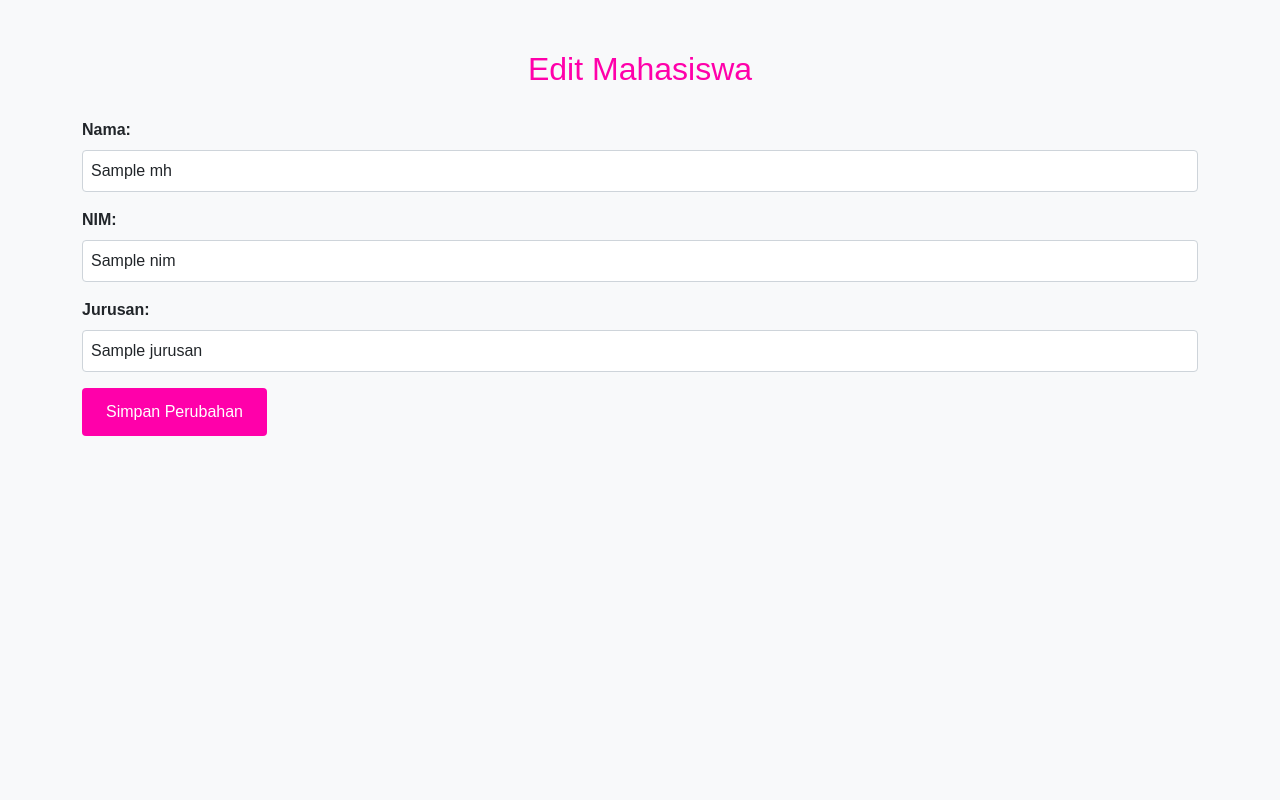
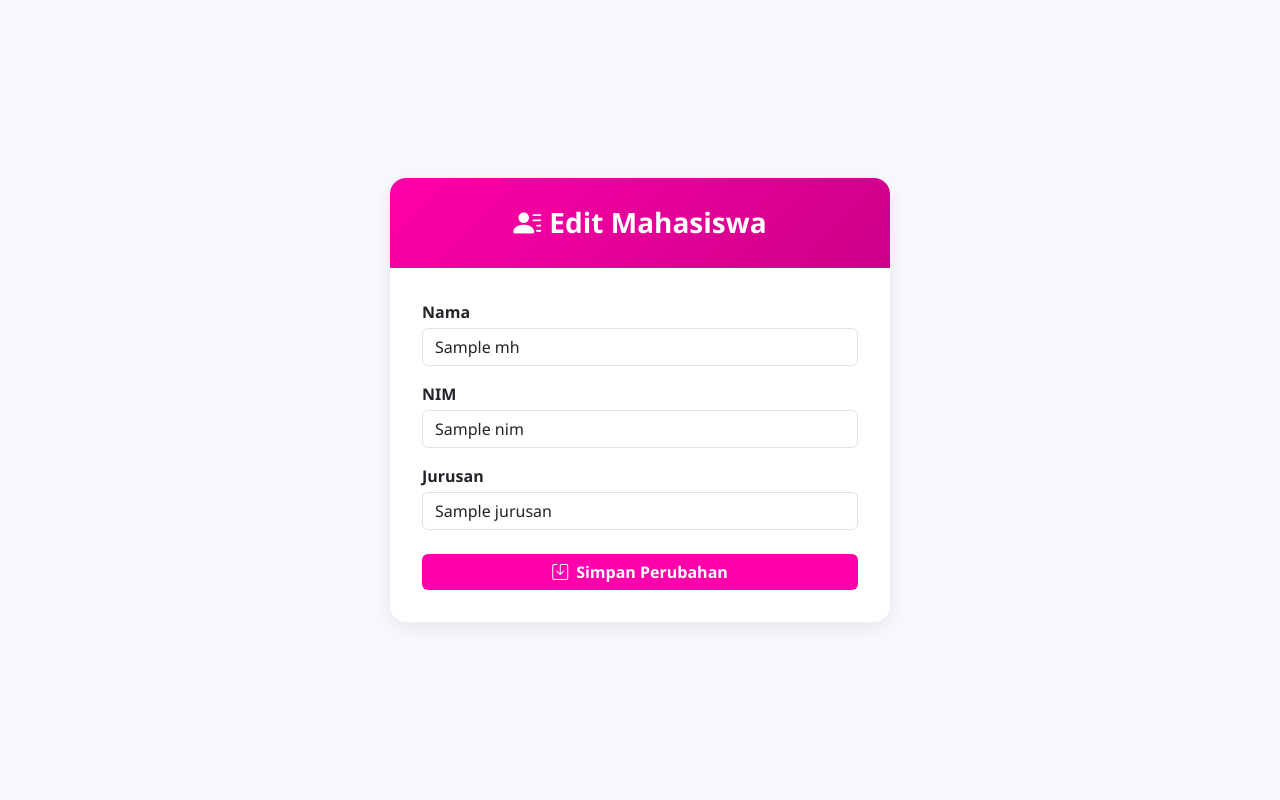
Before and after one commit to ArifbillahKamil/RBAC-Project, a Python web app: template templates/edit_mahasiswa.html in a window 1280 px wide. Run offline with Jinja, Linux system fonts and the light colour scheme; the template is opened without the code that fills it: most values are stand-ins (such as "Sample title", 1, 10 or a date in 2020).

Commit message:
perubahan edit mahasiswa

```diff
--- a/templates/edit_mahasiswa.html
+++ b/templates/edit_mahasiswa.html
@@ -1,102 +1,131 @@
 <!DOCTYPE html>
-<html lang="en">
+<html lang="id">
 <head>
   <meta charset="UTF-8" />
-    <meta name="viewport" content="width=device-width, initial-scale=1.0" />
+  <meta name="viewport" content="width=device-width, initial-scale=1.0"/>
   <title>Edit Mahasiswa</title>
-    <link
-      href="https://cdn.jsdelivr.net/npm/bootstrap@5.3.0/dist/css/bootstrap.min.css"
-      rel="stylesheet"
-    />
+  <link href="https://cdn.jsdelivr.net/npm/bootstrap@5.3.0/dist/css/bootstrap.min.css" rel="stylesheet"/>
+  <link rel="stylesheet" href="https://cdn.jsdelivr.net/npm/bootstrap-icons@1.11.3/font/bootstrap-icons.css"/>
+
   <style>
-      /* Warna tema utama */
     :root {
       --primary-color: #ff00aa;
+      --primary-hover: #cc0088;
+      --bg-light: #f8f9fc;
+    }
+
+    html, body {
+      height: 100%;
     }
 
     body {
-        font-family: Arial, sans-serif;
-        background-color: #f8f9fa;
+      background-color: var(--bg-light);
+      font-family: "Segoe UI", sans-serif;
+      display: flex;
+      justify-content: center;
+      align-items: center;
+      padding: 1rem;
     }
 
-      .container {
-        margin-top: 50px;
+    .edit-card {
+      background-color: #fff;
+      border-radius: 1rem;
+      box-shadow: 0 6px 20px rgba(0, 0, 0, 0.08);
+      width: 100%;
+      max-width: 500px;
+      overflow: hidden;
     }
 
-      h2 {
-        color: var(--primary-color);
+    .edit-card-header {
+      background: linear-gradient(135deg, var(--primary-color), var(--primary-hover));
+      color: white;
       text-align: center;
-        margin-bottom: 30px;
+      padding: 1.75rem 1rem;
     }
 
-      label {
+    .edit-card-header h2 {
+      font-size: 1.75rem;
       font-weight: bold;
-        margin-bottom: 0.5rem;
-        display: block;
+      margin: 0;
     }
 
-      input[type="text"] {
-        width: 100%;
-        padding: 0.5rem;
-        margin-bottom: 1rem;
-        border: 1px solid #ced4da;
-        border-radius: 0.25rem;
+    .edit-card-body {
+      padding: 2rem;
     }
 
-      button[type="submit"] {
-        background-color: var(--primary-color);
-        color: white;
-        padding: 0.75rem 1.5rem;
-        border: none;
-        border-radius: 0.25rem;
-        cursor: pointer;
-        transition: background-color 0.3s ease;
+    .form-label {
+      font-weight: 600;
+      margin-bottom: 0.25rem;
     }
 
-      button[type="submit"]:hover {
-        background-color: #cc0088;
+    .form-control:focus {
+      border-color: var(--primary-color);
+      box-shadow: 0 0 0 0.2rem rgba(255, 0, 170, 0.25);
+    }
+
+    .btn-theme {
+      background-color: var(--primary-color);
+      color: #fff;
+      font-weight: 600;
+      border: none;
+      transition: all 0.2s ease-in-out;
+    }
+
+    .btn-theme:hover {
+      background-color: var(--primary-hover);
+      box-shadow: 0 4px 12px rgba(255, 0, 170, 0.3);
     }
   </style>
 </head>
 <body>
-    <div class="container">
-      <h2>Edit Mahasiswa</h2>
+
+  <div class="edit-card">
+    <div class="edit-card-header">
+      <h2><i class="bi bi-person-lines-fill me-2"></i>Edit Mahasiswa</h2>
+    </div>
+    <div class="edit-card-body">
       <form method="POST">
         <div class="mb-3">
-          <label for="nama" class="form-label">Nama:</label>
+          <label for="nama" class="form-label">Nama</label>
           <input
             type="text"
             class="form-control"
             id="nama"
             name="nama"
             value="{{ mhs.nama }}"
+            required
           />
         </div>
 
         <div class="mb-3">
-          <label for="nim" class="form-label">NIM:</label>
+          <label for="nim" class="form-label">NIM</label>
           <input
             type="text"
             class="form-control"
             id="nim"
             name="nim"
             value="{{ mhs.nim }}"
+            required
           />
         </div>
 
-        <div class="mb-3">
-          <label for="jurusan" class="form-label">Jurusan:</label>
+        <div class="mb-4">
+          <label for="jurusan" class="form-label">Jurusan</label>
           <input
             type="text"
             class="form-control"
             id="jurusan"
             name="jurusan"
             value="{{ mhs.jurusan }}"
+            required
           />
         </div>
 
-        <button type="submit" class="btn btn-primary">Simpan Perubahan</button>
+        <button type="submit" class="btn btn-theme w-100">
+          <i class="bi bi-save me-2"></i>Simpan Perubahan
+        </button>
       </form>
+    </div>
   </div>
 
   <script src="https://cdn.jsdelivr.net/npm/bootstrap@5.3.0/dist/js/bootstrap.bundle.min.js"></script>
```
Lines whose indentation alone changed are shown as unchanged.
